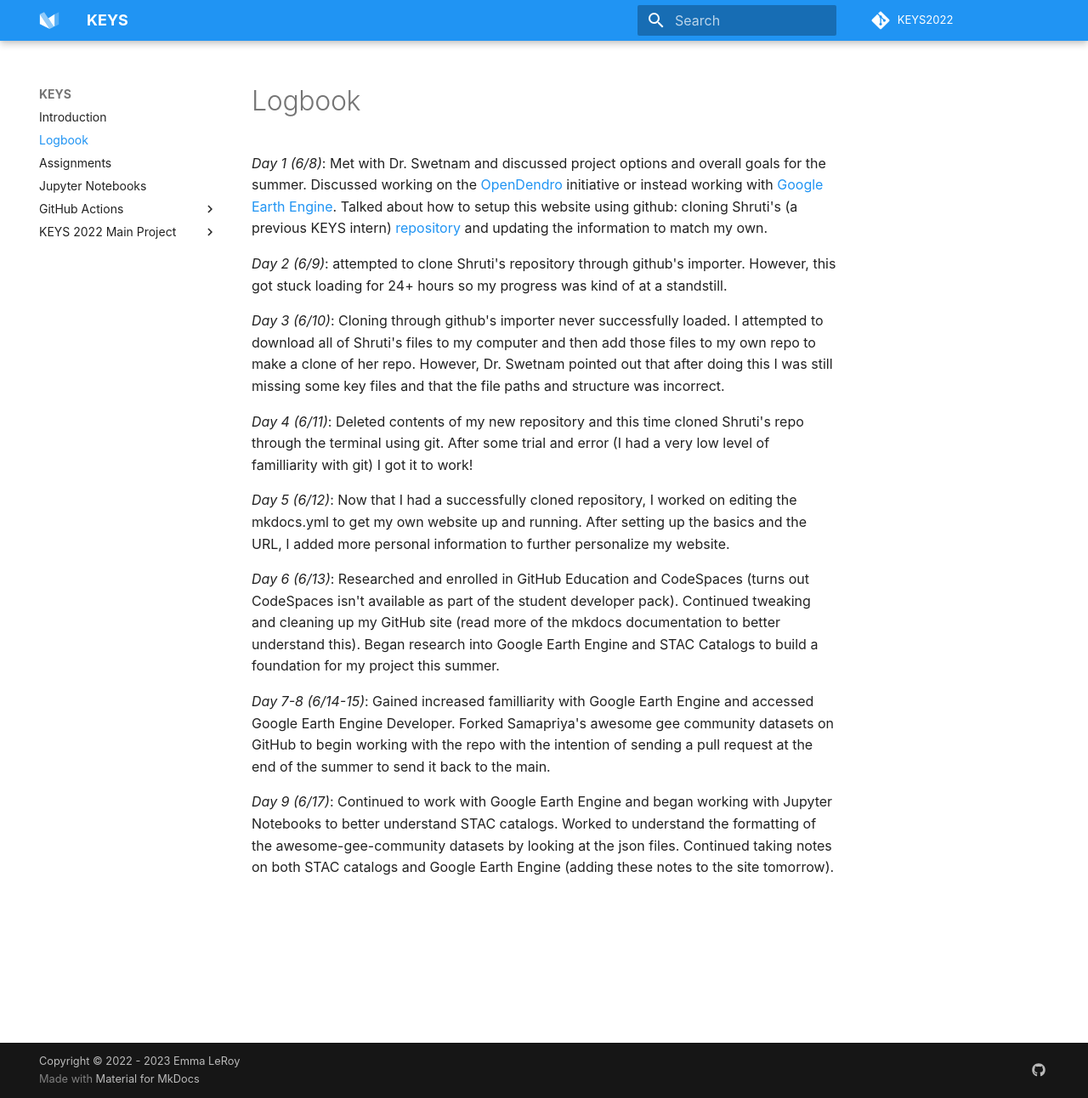
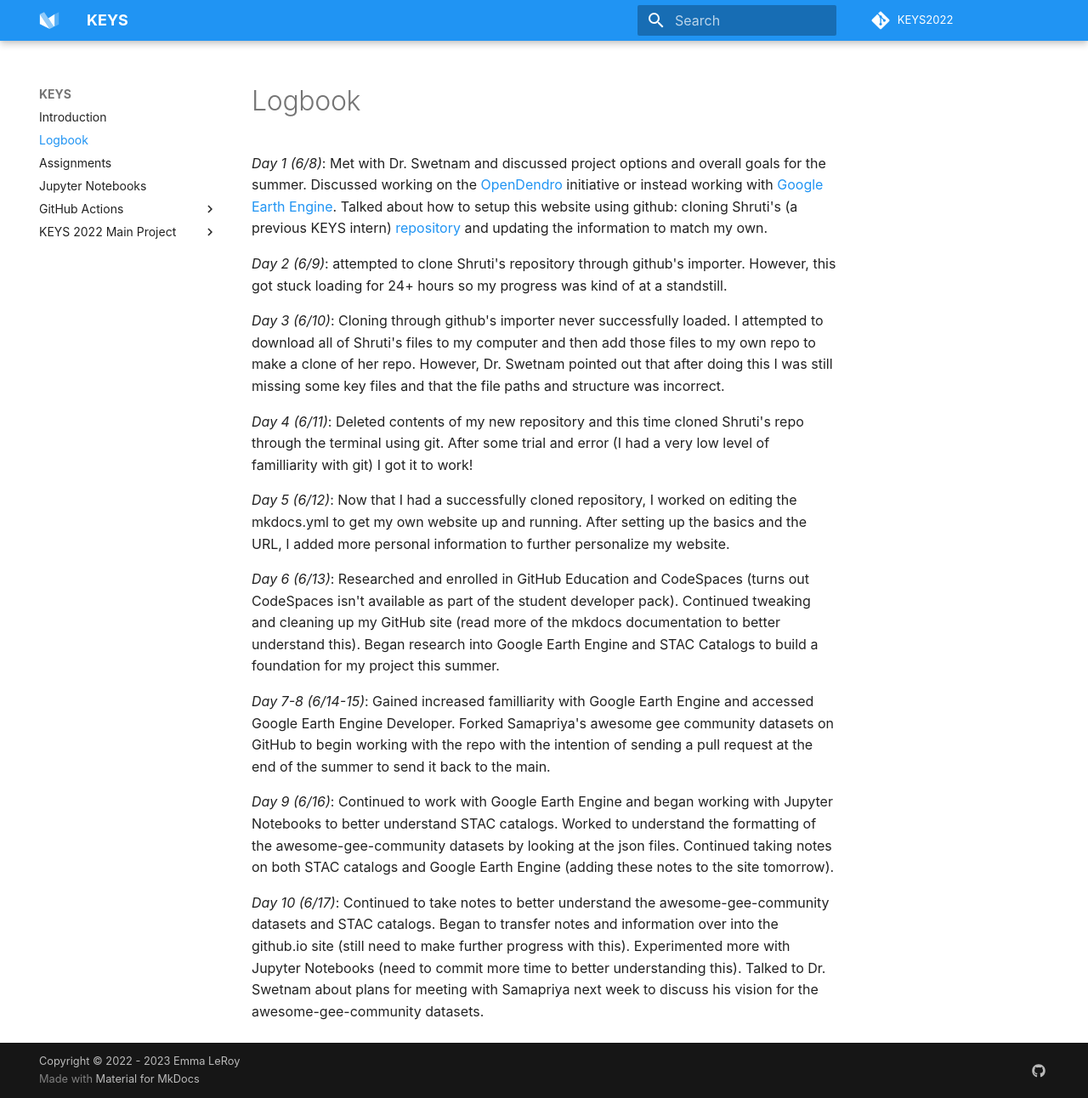
Before and after one commit to tyson-swetnam/mkdocs-material-template, an MkDocs documentation site: the page built from docs/logbook.md, in a window 1280 px wide and 1292 px high. Shown: the whole window at 85% size. Built offline with MkDocs 1.6.1 and Material for MkDocs 9.7.7, drawn with Linux system fonts in a browser that asks for light colours; some web fonts are replaced; comment, search, counter and statistics services are not loaded.

Commit message:
Update logbook.md

```diff
--- a/docs/logbook.md
+++ b/docs/logbook.md
@@ -15,4 +15,6 @@
 
 *Day 7-8 (6/14-15)*: Gained increased familliarity with Google Earth Engine and accessed Google Earth Engine Developer. Forked Samapriya's awesome gee community datasets on GitHub to begin working with the repo with the intention of sending a pull request at the end of the summer to send it back to the main.
 
-*Day 9 (6/17)*: Continued to work with Google Earth Engine and began working with Jupyter Notebooks to better understand STAC catalogs. Worked to understand the formatting of the awesome-gee-community datasets by looking at the json files. Continued taking notes on both STAC catalogs and Google Earth Engine (adding these notes to the site tomorrow).
+*Day 9 (6/16)*: Continued to work with Google Earth Engine and began working with Jupyter Notebooks to better understand STAC catalogs. Worked to understand the formatting of the awesome-gee-community datasets by looking at the json files. Continued taking notes on both STAC catalogs and Google Earth Engine (adding these notes to the site tomorrow).
+
+*Day 10 (6/17)*: Continued to take notes to better understand the awesome-gee-community datasets and STAC catalogs. Began to transfer notes and information over into the github.io site (still need to make further progress with this). Experimented more with Jupyter Notebooks (need to commit more time to better understanding this). Talked to Dr. Swetnam about plans for meeting with Samapriya next week to discuss his vision for the awesome-gee-community datasets.
```
